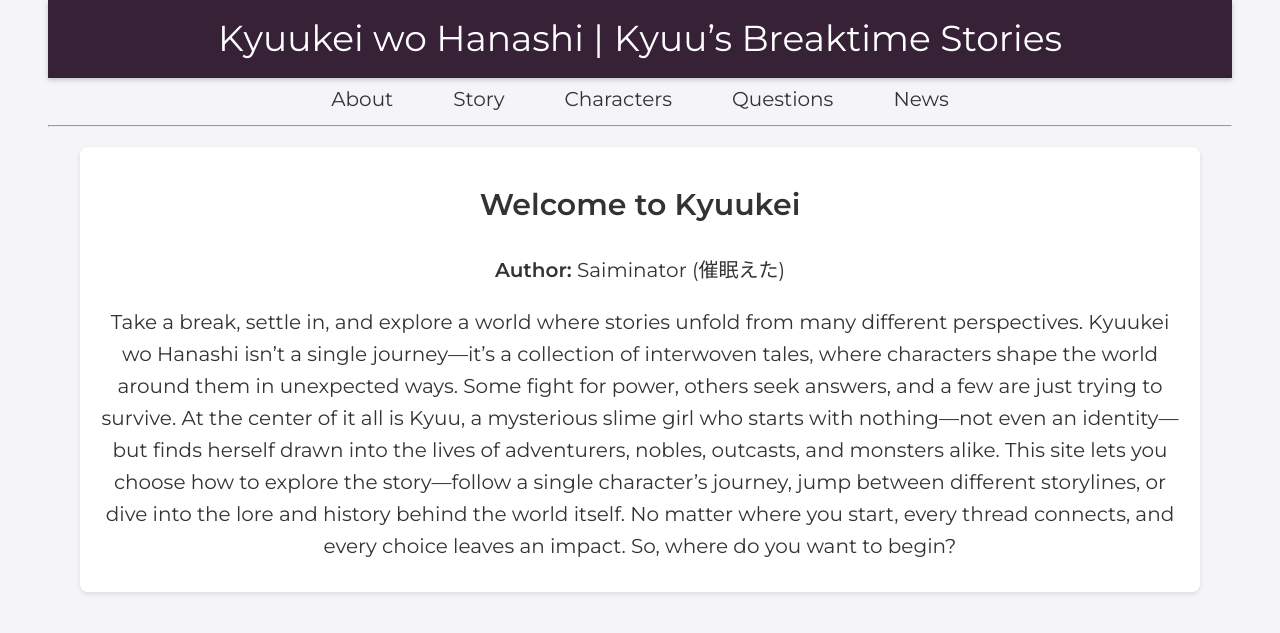
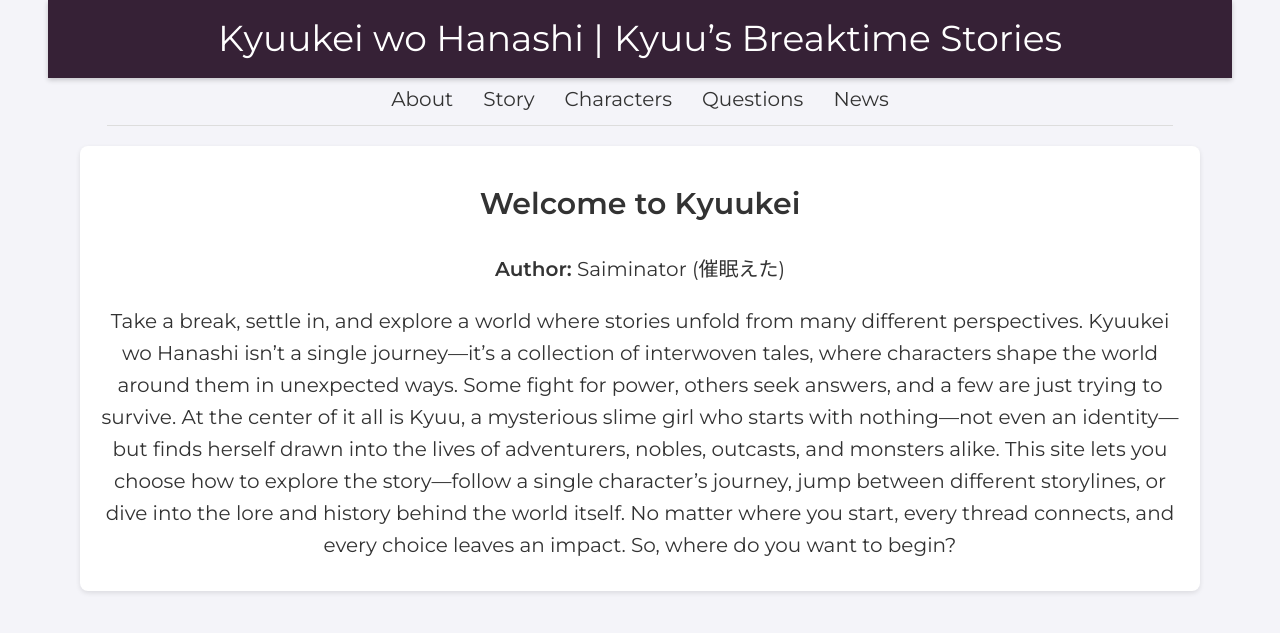
Before and after one commit to Saiminator/Kyuukei, a Jekyll site: the page built from index.html, in a window 1280 px wide. Shown: the top 633 px of the page. Built offline with Jekyll 4.4.1, drawn with Linux system fonts in a browser that asks for light colours.

Commit message:
Update style.css

```diff
--- a/css/style.css
+++ b/css/style.css
@@ -10,7 +10,7 @@
 body {
   margin: 0;
   font-family: 'Montserrat', sans-serif;
-  /* Base font size is mobile-first; adjusted via media queries */
+  /* Mobile-first base font-size; will scale up on larger screens */
   font-size: 1rem;
   background: #f4f4f9;
   color: #333;
@@ -38,7 +38,7 @@ header {
 /* Site title: split into two spans */
 #site-title {
   display: flex;
-  flex-direction: row; /* Desktop: inline */
+  flex-direction: row;  /* Desktop: inline */
   justify-content: center;
   align-items: center;
   font-size: 1.8em;
@@ -53,7 +53,7 @@ header {
   margin: 0 5px;
 }
 
-/* On mobile, force two lines and adjust font size */
+/* Mobile: Force two lines and adjust font size */
 @media (max-width: 600px) {
   #site-title {
     flex-direction: column;
@@ -66,7 +66,7 @@ header {
   }
 }
 
-/* Desktop Navigation (visible on screens >600px) */
+/* Desktop Navigation – Visible on screens wider than 600px */
 #nav-desktop {
   display: block;
   text-align: center;
@@ -75,14 +75,14 @@ header {
 
 #nav-desktop ul {
   list-style: none;
-  display: flex;
+  display: inline-flex;
   justify-content: center;
   padding: 0;
   margin: 0;
 }
 
 #nav-desktop li {
-  margin: 0 30px; /* Spacing between items on desktop */
+  margin: 0 15px;  /* Original spacing */
 }
 
 #nav-desktop a {
@@ -95,7 +95,7 @@ header {
   color: #667eea;
 }
 
-/* Mobile Navigation (visible on screens ≤600px) */
+/* Mobile Navigation – Visible on screens 600px and below */
 #nav-mobile {
   display: none;
 }
@@ -115,7 +115,7 @@ header {
     border-radius: 4px;
     margin-bottom: 10px;
   }
-  #nav-mobile-menu {
+  #nav-mobile ul {
     list-style: none;
     display: flex;
     flex-direction: column;
@@ -125,17 +125,25 @@ header {
     padding: 10px 0;
     margin: 0;
   }
-  #nav-mobile-menu li {
+  #nav-mobile li {
     margin: 10px 0;
   }
-  #nav-mobile-menu a {
+  #nav-mobile a {
     font-weight: 500;
     color: #333;
     transition: color 0.3s ease;
   }
-  #nav-mobile-menu a:hover {
+  #nav-mobile a:hover {
     color: #667eea;
   }
+}
+
+hr {
+  margin: 10px auto;
+  border: 0;
+  height: 1px;
+  background: #ddd;
+  width: 90%;
 }
 
 /* =====================================================
@@ -270,7 +278,7 @@ header {
   #characterScrollContainer {
     grid-template-columns: repeat(2, 1fr);
   }
-  /* Reduce container height on mobile so content isn't cut off */
+  /* Reduce container height on mobile */
   #characterScrollWrapper {
     height: 50vh;
   }
@@ -465,17 +473,17 @@ body {
 }
 
 @media (min-width: 600px) {
-  /* Hide mobile nav on screens wider than 600px */
+  /* On screens wider than 600px, hide the mobile nav */
   #nav-mobile {
     display: none;
   }
-  /* Desktop nav is already in #nav-desktop; ensure it is visible */
+  /* Desktop navigation is shown via #nav-desktop */
   #nav-desktop {
     display: block;
   }
 
   nav li {
-    margin: 0 20px;
+    margin: 0 15px;  /* Revert to 15px (as in your old code) */
   }
 
   body {
@@ -486,7 +494,7 @@ body {
 
 @media (min-width: 1024px) {
   nav li {
-    margin: 0 30px;
+    margin: 0 15px; /* Keep 15px on desktop as originally */
   }
   body {
     font-size: 1.25rem;
```
